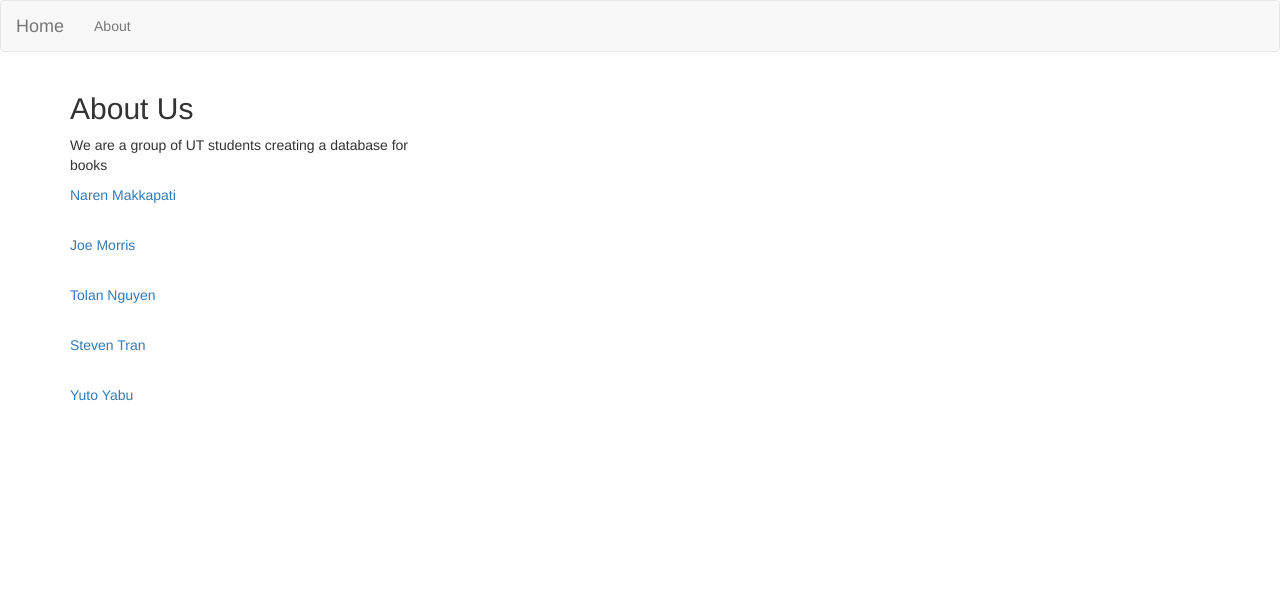
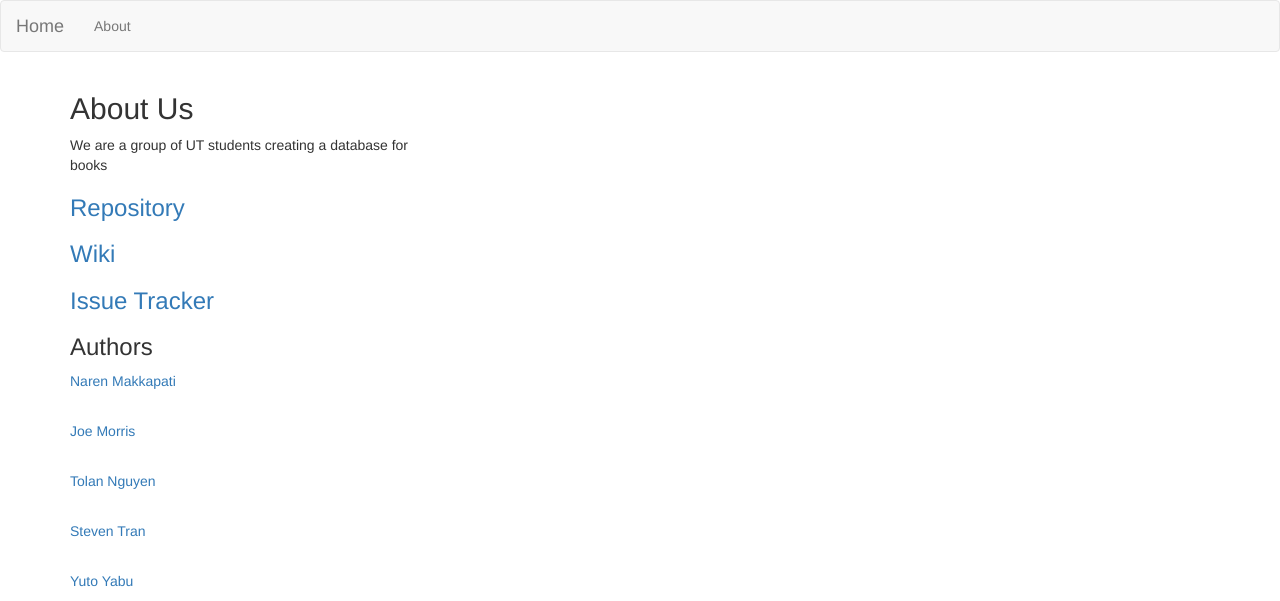
Before and after one commit to nguyentb95/cs329e-idb, a Flask app: template templates/about.html in a window 1280 px wide. Shown: the top 601 px of the page. Run offline with Flask 2, Linux system fonts and the light colour scheme; the template is opened without the code that fills it, so the values that code supplies are empty; some libraries are stand-ins or nearby versions.

Commit message:
Added links to repo, issues, wiki

```diff
--- a/templates/about.html
+++ b/templates/about.html
@@ -26,6 +26,13 @@
    <h2>About Us</h2>
    <p>We are a group of UT students creating a database for books</p>
 
+   <a href="https://github.com/nguyentb95/cs329e-idb" class="link-gray text-normal"><h3>Repository</h3></a>
+
+   <a href="https://github.com/nguyentb95/cs329e-idb/wiki" class="link-gray text-normal"><h3>Wiki</h3></a>
+
+   <a href="https://github.com/nguyentb95/cs329e-idb/issues" class="link-gray text-normal"><h3>Issue Tracker</h3></a>
+
+   <h3>Authors</h3>
     <a href="{{ url_for('page',pagename='narenmakkapati') }}"><p>Naren Makkapati</p></a><br/>
     <a href="{{ url_for('page',pagename='joemorris') }}"><p>Joe Morris</p></a><br/>
     <a href="{{ url_for('page',pagename='tolannguyen') }}"><p>Tolan Nguyen</p></a><br/>
```
